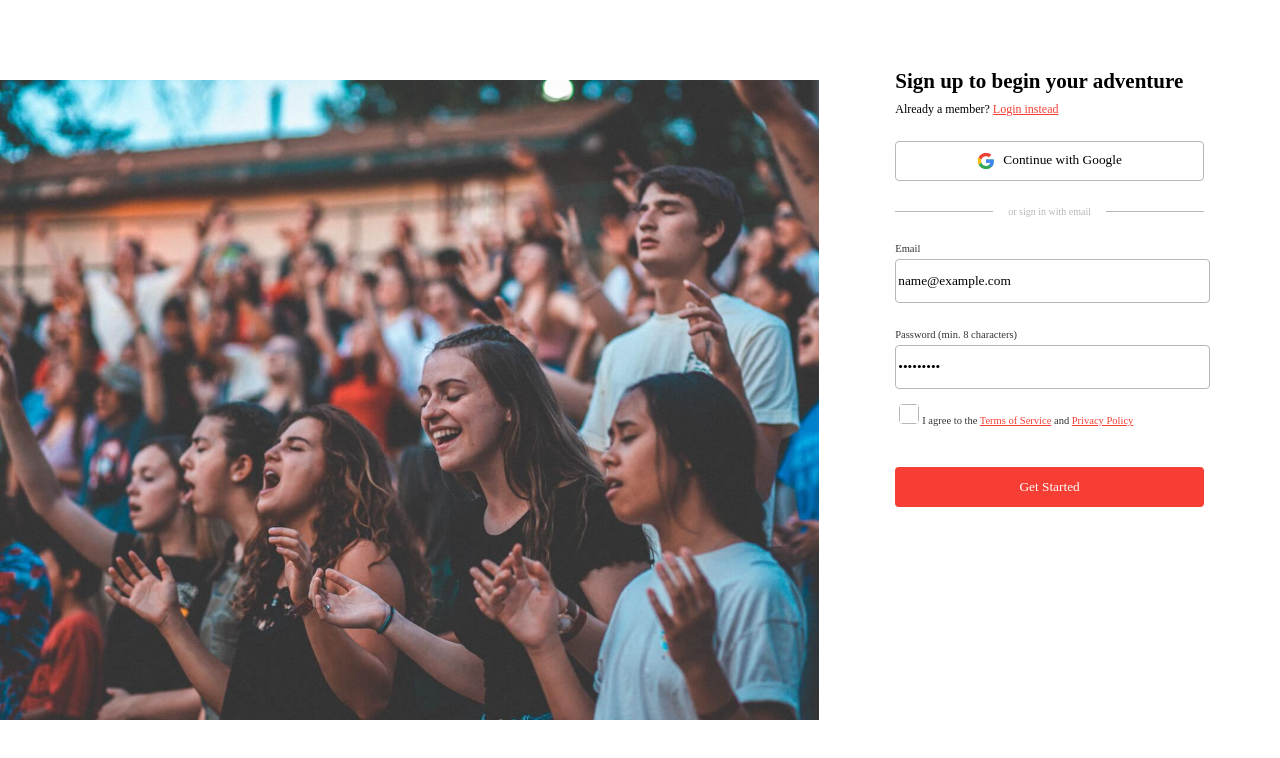
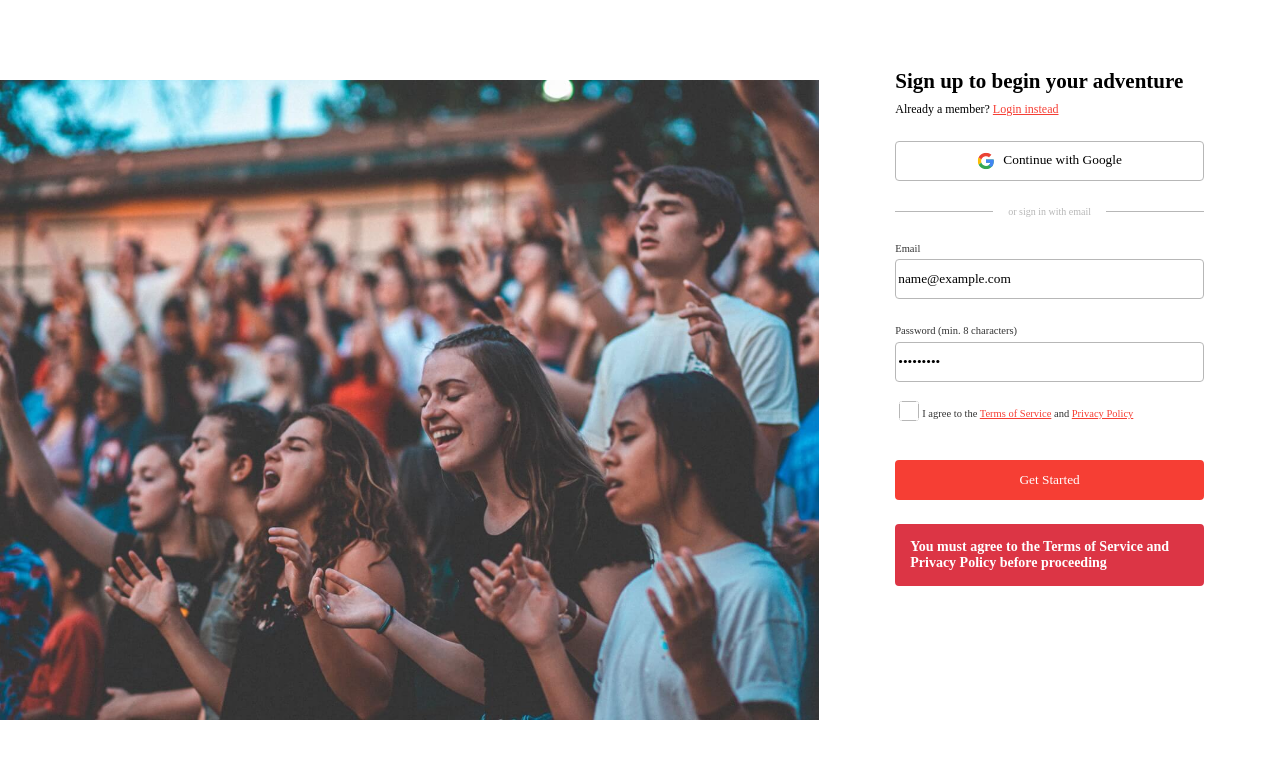
Before and after one commit to philippe-gagne/Fall-2021-Interview, a React (Create React App) app in the folder outstem-challenge/: page / in a window 1280 px wide. Both pictures are taken after typing "name@example.com", "Sample123" into the empty fields and a click on the input "Get Started". Shown: the top 758 px of the page. Built offline with nearby package versions, Linux system fonts and the light colour scheme.

Commit message:
implemented error warning

```diff
--- a/outstem-challenge/src/App.css
+++ b/outstem-challenge/src/App.css
@@ -54,6 +54,9 @@ h4{
 
 .input-component{
   padding-top:12px;
+  width:100%;
+  box-sizing:border-box;
+  vertical-align: middle;
 }
 
 .title{
@@ -82,12 +85,8 @@ h4{
   border-style: solid; */
 }
 
-label{
-  font-size: 10.5px;
-  color: var(--foreground);
-}
-
 .input-field{
+  width: 100%;
   background-color: white;
   border-color: var(--secondary);
   border-width: 1px;
@@ -97,7 +96,6 @@ label{
   font-style: normal;
   font-size: 14;
   height: 3em;
-  width: 100%;
   vertical-align: middle;
 }
 
@@ -111,6 +109,7 @@ input[type=email]:focus{
   border-radius: 4px;
   box-shadow: 0px 0px 4px var(--primary-activated);
 }
+
 input[type=password]:focus{
   border-color: var(--primary-activated);
   /* border-style: solid; */
@@ -129,14 +128,26 @@ input[type=checkbox]{
   width: 20px;
   /* change "blue" browser chrome to yellow */
   filter: brightness(155%);
+  vertical-align:middle;
+
+
 }
-
+input[type=checkbox]:checked{
+  filter: hue-rotate(150deg);
+}
 
 input{
   outline:none;
+  box-sizing:border-box;
+}
+
+label{
+  font-size: 10.5px;
+  color: var(--foreground);
 }
 
 .submit-button{
+  width: 100%;
   background-color: var(--primary);
   border-radius: 4px;
   border-color: var(--primary);
@@ -146,7 +157,6 @@ input{
   font-size: 12;
   color: white;
   height: 3em;
-  width: 100%;
   vertical-align: middle;
   margin-top: 24px;
 }
@@ -168,10 +178,30 @@ input{
   height: 3em;
   width: 100%;
   vertical-align: middle;
+  box-sizing:border-box;
 }
 
 .google-button:hover{
   border-color:var(--foreground);
+}
+
+.error-message{
+  background-color: var(--danger);
+  border-radius: 4px;
+  border-color: var(--danger);
+  border-style: solid;
+  font-family: "Montserrat";
+  font-weight: 600;
+  font-style: normal;
+  font-size: 14px;
+  color: white;
+  width: 100%;
+  vertical-align: middle;
+  margin-top: 24px;
+  padding: 12px;
+  box-sizing:border-box;
+  height:auto;
+  display: none;
 }
 
 .strike {
@@ -209,19 +239,6 @@ input{
   margin-left: 15px;
 }
 
-/* .Google-sign-in-button{
-  background-color: white;
-  border-color: var(--secondary);
-  border-width: 1px;
-  border-radius: 4px;
-  border-style: solid;
-  font-family: "Montserrat";
-  font-style: normal;
-  font-size: 12;
-  height:3.5em;
-  width:67%;
-} */
-
 @keyframes App-logo-spin {
   from {
     transform: rotate(0deg);
--- a/outstem-challenge/src/App.js
+++ b/outstem-challenge/src/App.js
@@ -6,9 +6,6 @@ import backdrop from './assets/backdrop.jpg';
 import InputForm from './InputForm.js'
 import './App.css';
 
-function WelcomeMessage() {
-  return <p>here Message</p>
-}
 
 function App() {
   return (
@@ -18,12 +15,6 @@ function App() {
           <h2 className="title">Sign up to begin your adventure</h2>
           <h4 className="subtitle">Already a member?  <a href="">Login instead</a></h4>
 
-          {/* <form> */}
-            {/* <GoogleButton><img src={google_logo} alt="Google logo" className="button-icon"></img>Continue with Google</GoogleButton>
-
-            <div className="strike">
-              <span>or sign in with email</span>
-            </div> */}
           <InputForm />
 
         </div>
@@ -32,20 +23,4 @@ function App() {
   );
 }
 
-// const GoogleButton = styled.button`
-// background-color: white;
-// border-color: var(--secondary);
-// border-width: 1px;
-// border-radius: 4px;
-// border-style: solid;
-// font-family: "Montserrat";
-// font-style: normal;
-// font-size: 12;
-// height: 3.5em;
-// width: 100%;
-// vertical-align: middle;
-// `
-
-// const
-
 export default App;
--- a/outstem-challenge/src/InputForm.js
+++ b/outstem-challenge/src/InputForm.js
@@ -1,7 +1,7 @@
-import React, {useState} from 'react';
-import styled from 'styled-components'
+import React from 'react';
 import './App.css';
 import google_logo from './assets/google_logo.svg';
+import danger_icon from './assets/danger_icon.svg';
 import InputField from './InputField.js'
 
 
@@ -23,17 +23,28 @@ class InputForm extends React.Component {
         console.log(password_value);
 
         if(email_value==""){
-            console.log("Email cannot be empty");
+            console.log("email empty");
+            document.getElementById("error-block").innerHTML = "Email cannot be empty";
+            this.show_errorMessage(true);
         } else if (!this.validateEmail(email_value)){
-            console.log("This doesn't look like an email, please try again");
+            console.log("email invalid");
+            document.getElementById("error-block").innerHTML = "This doesn't look like an email, please try again";
+            this.show_errorMessage(true);
         } else if (password_value==""){
-            console.log("Password cannot be empty");
+            console.log("password empty");
+            document.getElementById("error-block").innerHTML = "Password cannot be empty";
+            this.show_errorMessage(true);
         } else if (password_value.length < 8){
-            console.log("Your password must be 8 characters or longer");
+            console.log("password invalid");
+            document.getElementById("error-block").innerHTML = "Your password must be 8 characters or longer";
+            this.show_errorMessage(true);
         } else if (!check){
-            console.log("You must agree to the Terms of Service and Privacy Policy before proceeding");
+            console.log("TOS unchecked");
+            document.getElementById("error-block").innerHTML = "You must agree to the Terms of Service and Privacy Policy before proceeding";
+            this.show_errorMessage(true);
         } else {
             console.log("Login succesful");
+            this.show_errorMessage(false);
         }
 
         event.preventDefault();
@@ -42,6 +53,15 @@ class InputForm extends React.Component {
     validateEmail(email) {
         const re = /^(([^<>()[\]\\.,;:\s@"]+(\.[^<>()[\]\\.,;:\s@"]+)*)|(".+"))@((\[[0-9]{1,3}\.[0-9]{1,3}\.[0-9]{1,3}\.[0-9]{1,3}\])|(([a-zA-Z\-0-9]+\.)+[a-zA-Z]{2,}))$/;
         return re.test(String(email).toLowerCase());
+    }
+
+    show_errorMessage(show) {
+        var x = document.getElementById("error-block");
+        if (show) {
+          x.style.display = "block";
+        } else {
+          x.style.display = "none";
+        }
       }
 
     render() {
@@ -65,12 +85,16 @@ class InputForm extends React.Component {
 
                 <div className="input-component">
                     <input type="checkbox" id="terms_conditions" name="terms_conditions" />
-                <label for="terms_conditions">I agree to the <a href="">Terms of Service</a> and <a href="">Privacy Policy</a></label><br />
+                    <label for="terms_conditions" style={{wordWrap:"break-word"}}>I agree to the <a href="">Terms of Service</a> and <a href="">Privacy Policy</a></label><br />
                 </div>
 
                 <div className="input-component">
                     <input type="submit" value="Get Started" className="submit-button" onClick={this.handleSubmit}/>
                 </div>
+
+                <p className="error-message" id="error-block"><img src={danger_icon} alt="Danger warning" className="button-icon" style={{float:"left", paddingBottom:"12px"}}></img>
+                Error Message</p>
+
             </form>
       );
     }
```
Also changed, not shown: outstem-challenge/src/assets/danger_icon.svg (added). Lines whose indentation alone changed are shown as unchanged.
